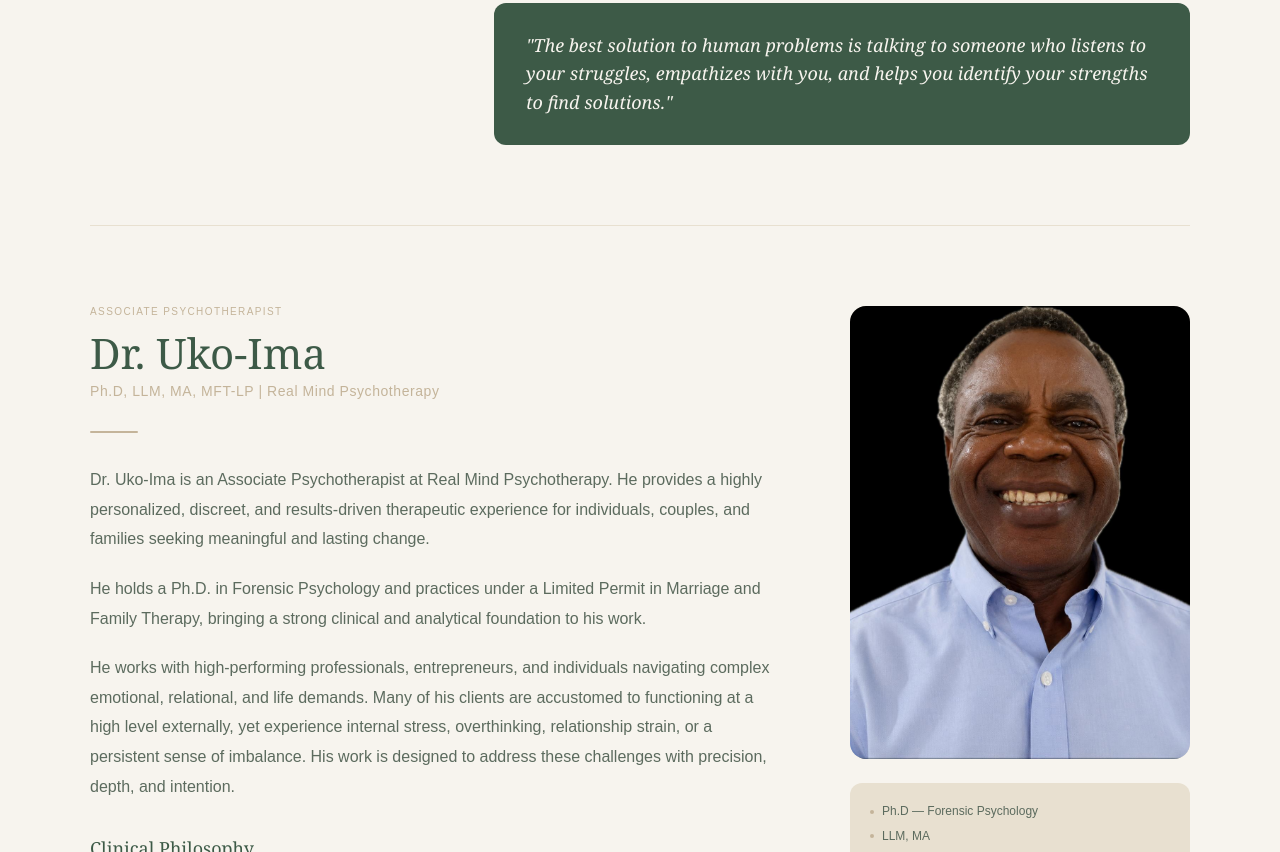
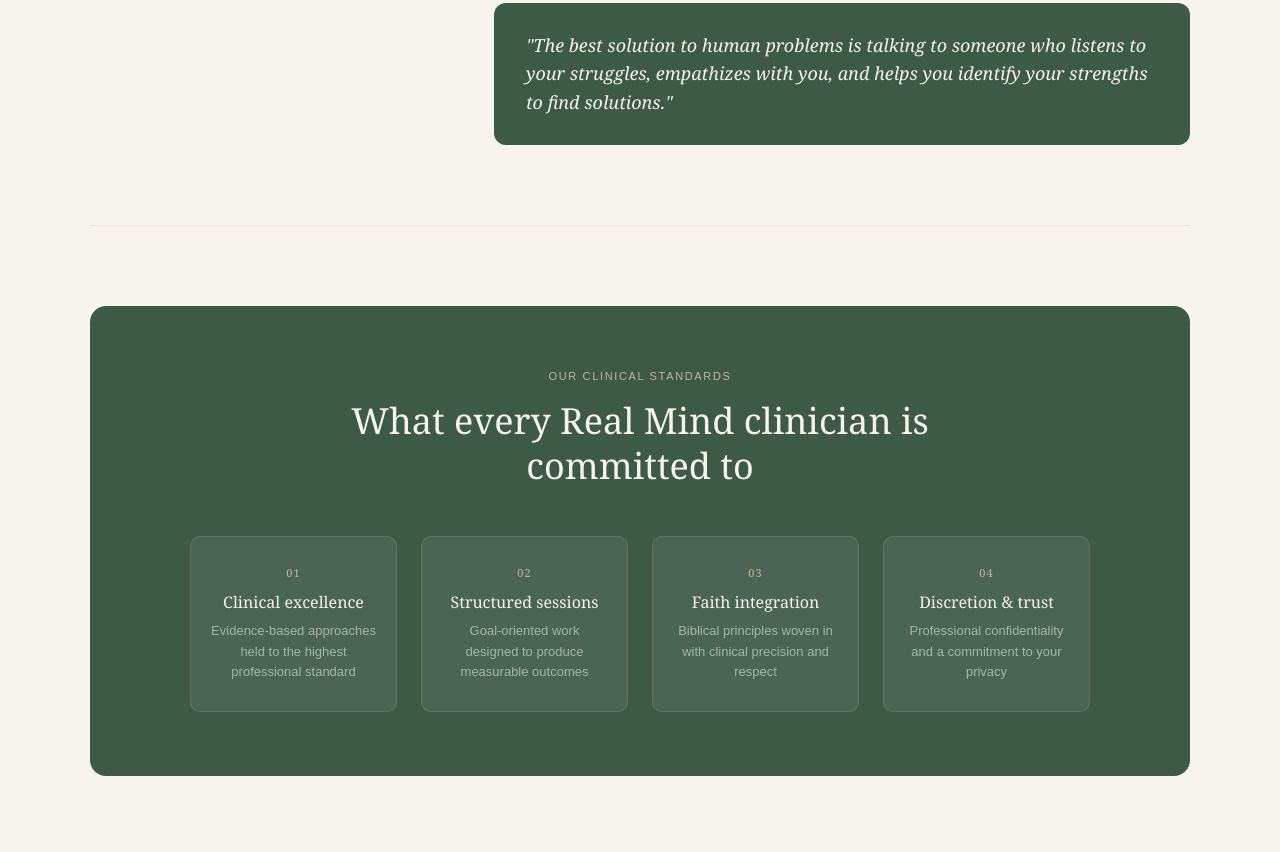
Before and after one commit to adisher/realmind, a website: page meet-the-team.html in a window 1280 px wide. Shown: the part 1948-2800 px from the top of the page. Drawn offline with Linux system fonts and the light colour scheme.

Commit message:
updated profile

```diff
--- a/meet-the-team.html
+++ b/meet-the-team.html
@@ -448,7 +448,7 @@
         </div>
 
         <!-- Dr. Uko-Ima -->
-        <div class="rm-profile reverse" data-animate data-delay="0">
+        <!-- <div class="rm-profile reverse" data-animate data-delay="0">
           <div class="rm-profile-bio">
             <span class="rm-profile-label">Associate Psychotherapist</span>
             <h2 class="rm-profile-name">Dr. Uko-Ima</h2>
@@ -520,7 +520,7 @@
               <span class="rm-profile-tag">Professionals</span>
             </div>
           </div>
-        </div>
+        </div> -->
 
         <!-- Clinical Standards -->
         <div class="rm-team-values" data-animate="scale" data-delay="0">
```
